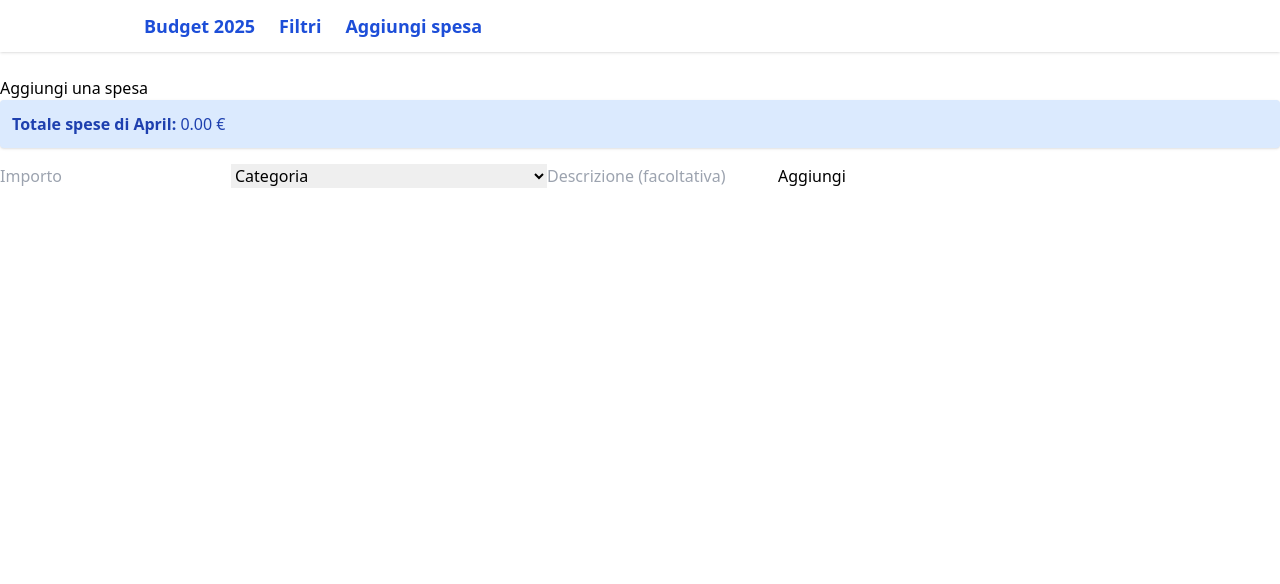
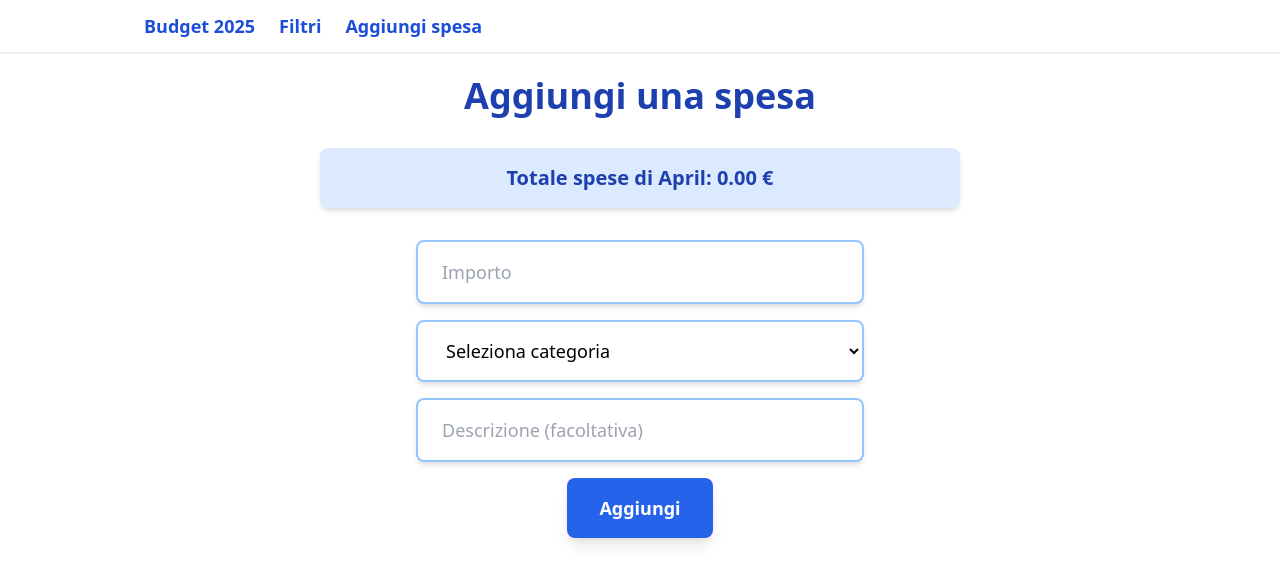
Before and after one commit to keape/budget-app, a React (Create React App) app: page / in a window 1280 px wide. Shown: the top 584 px of the page. Built offline with nearby package versions, Linux system fonts and the light colour scheme; no server answers.

Commit message:
Improve Home page layout and styling

```diff
--- a/src/Home.js
+++ b/src/Home.js
@@ -2,7 +2,6 @@ import React from 'react';
 import { useState, useEffect } from 'react';
 import axios from 'axios';
 import BASE_URL from './config';
-
 
 function Home() {
   const [descrizione, setDescrizione] = useState('');
@@ -42,22 +41,27 @@ function Home() {
         setDescrizione('');
         setImporto('');
         setCategoria('');
-        window.location.reload(); // Ricarica la pagina per mostrare la nuova spesa
+        window.location.reload();
       })
       .catch(err => console.error("❌ Errore nell'aggiunta della spesa:", err));
   };
 
   return (
-    <div className="theme-container">
-      <h2 className="theme-title">Aggiungi una spesa</h2>
-      <div className="bg-blue-100 text-blue-800 p-3 rounded mb-4 shadow">
-  <strong>Totale spese di {new Date().toLocaleString('default', { month: 'long' })}:</strong>{' '}
+    <div className="theme-container max-w-2xl mx-auto px-4">
+      <h1 className="text-4xl font-bold text-center text-blue-800 dark:text-blue-300 mb-8">
+        Aggiungi una spesa
+      </h1>
+
+      <div className="bg-blue-100 dark:bg-blue-900 text-blue-800 dark:text-blue-200 p-4 rounded-lg mb-8 shadow-md text-center text-xl font-semibold">
+        Totale spese di {new Date().toLocaleString('default', { month: 'long' })}:{' '}
         {totaleMeseCorrente.toFixed(2)} €
       </div>
 
-      <form onSubmit={aggiungiSpesa} className="theme-form">
+      <form onSubmit={aggiungiSpesa} className="space-y-6">
+        <div className="flex flex-col items-center space-y-4">
+          <div className="w-full max-w-md">
             <input
-          className="theme-input"
+              className="w-full px-6 py-4 text-lg bg-white dark:bg-gray-700 border-2 border-blue-300 dark:border-blue-600 rounded-lg shadow-md focus:outline-none focus:ring-2 focus:ring-blue-500 focus:border-transparent transition-all duration-200 hover:border-blue-400"
               type="number"
               step="0.01"
               placeholder="Importo"
@@ -65,13 +69,16 @@ function Home() {
               onChange={e => setImporto(e.target.value)}
               required
             />
+          </div>
+
+          <div className="w-full max-w-md">
             <select
-          className="theme-input"
+              className="w-full px-6 py-4 text-lg bg-white dark:bg-gray-700 border-2 border-blue-300 dark:border-blue-600 rounded-lg shadow-md focus:outline-none focus:ring-2 focus:ring-blue-500 focus:border-transparent transition-all duration-200 hover:border-blue-400"
               value={categoria}
               onChange={e => setCategoria(e.target.value)}
               required
             >
-          <option value="">Categoria</option>
+              <option value="">Seleziona categoria</option>
               <option value="Abbigliamento">Abbigliamento</option>
               <option value="Abbonamenti">Abbonamenti</option>
               <option value="Acqua">Acqua</option>
@@ -91,16 +98,25 @@ function Home() {
               <option value="Vacanza">Vacanza</option>
               <option value="Vela">Vela</option>
             </select>
+          </div>
+
+          <div className="w-full max-w-md">
             <input
-          className="theme-input"
+              className="w-full px-6 py-4 text-lg bg-white dark:bg-gray-700 border-2 border-blue-300 dark:border-blue-600 rounded-lg shadow-md focus:outline-none focus:ring-2 focus:ring-blue-500 focus:border-transparent transition-all duration-200 hover:border-blue-400"
               type="text"
               placeholder="Descrizione (facoltativa)"
               value={descrizione}
               onChange={e => setDescrizione(e.target.value)}
             />
-        <button className="theme-button" type="submit">
+          </div>
+
+          <button
+            type="submit"
+            className="px-8 py-4 text-lg font-semibold text-white bg-blue-600 hover:bg-blue-700 rounded-lg shadow-lg transition-colors duration-200 transform hover:scale-105"
+          >
             Aggiungi
           </button>
+        </div>
       </form>
     </div>
   );
```
Lines whose indentation alone changed are shown as unchanged.
